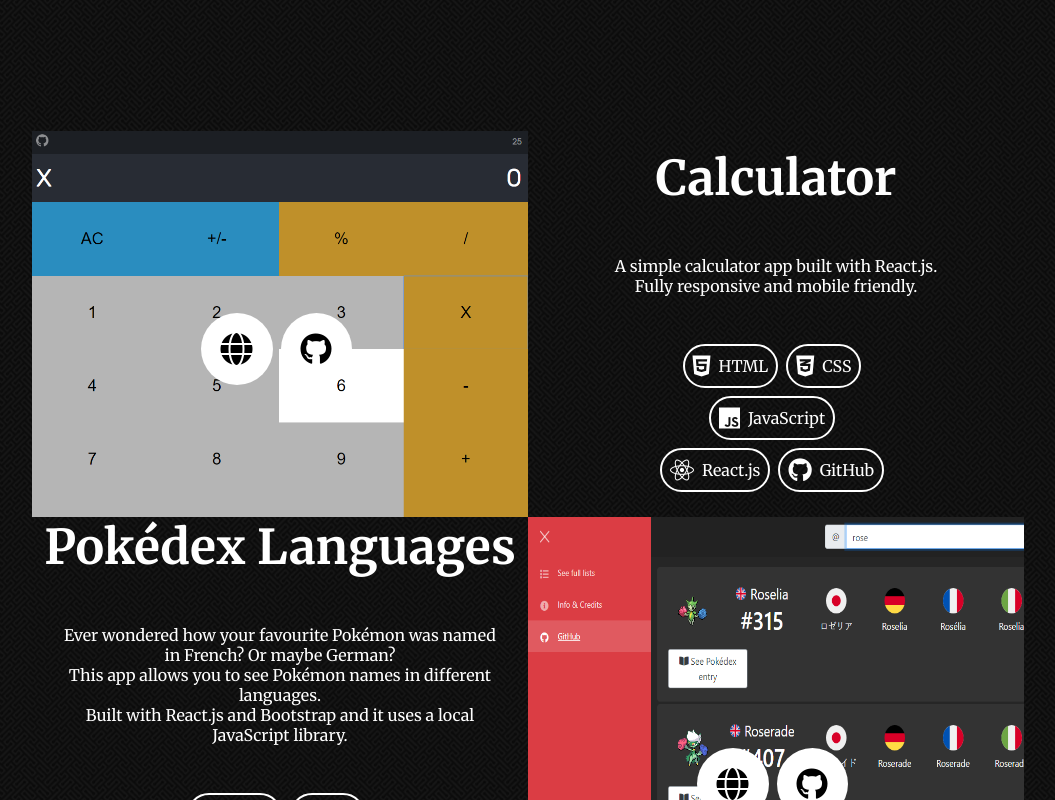
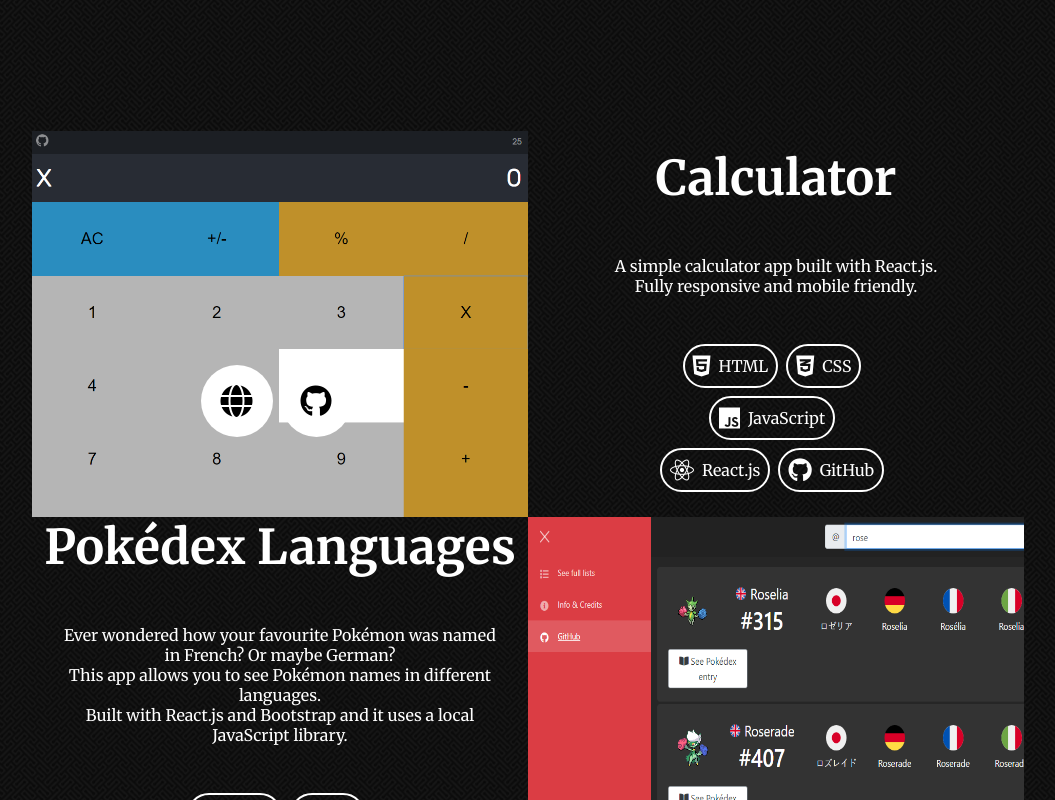
Before and after one commit to jakubmoryc/jakubmoryc.github.io, a React (Create React App) app: page / in a window 1280 px wide. Shown: the part 780-1580 px from the top of the page, without its empty margins (112-1167 px from the left). Built offline with nearby package versions, Linux system fonts and the light colour scheme.

Commit message:
changed project buttons layout

```diff
--- a/src/components/Contact/Contact.js
+++ b/src/components/Contact/Contact.js
@@ -7,19 +7,28 @@
             <p>...and lets work together.</p>
             <div className="contact-section-contacts">
                 <div className="contact-section-contact">
-                    <div className="contact-section-contact-icon">
+                    <div
+                        className="contact-section-contact-icon"
+                        onClick={(e) => {window.location.href = "mailto:mail@example.org"}}
+                    >
                         <i class="fas fa-envelope"></i>
                     </div>
                     - <a href="mailto:moryckuba@gmail.com">moryckuba@gmail.com</a>
                 </div>
                 <div className="contact-section-contact">
-                    <div className="contact-section-contact-icon">
+                    <div
+                        className="contact-section-contact-icon"
+                        onClick={(e) => {window.location.href = "tel:511-625-146"}}
+                    >
                         <i class="fas fa-phone"></i>
                     </div>
                     - <a href="tel:511-625-146">511 625 146</a>
                 </div>
                 <div className="contact-section-contact">
-                    <div className="contact-section-contact-icon">
+                    <div
+                        className="contact-section-contact-icon"
+                        onClick={(e) => {window.open("https://www.linkedin.com/in/jakub-moryc-9446b2198/", "_blank")}}
+                    >
                         <i class="fab fa-linkedin"></i>
                     </div>
                     - <a href="https://www.linkedin.com/in/jakub-moryc-9446b2198/" target="_blank" rel="noopener noreferrer">Jakub Moryc</a>
--- a/src/css/app.css
+++ b/src/css/app.css
@@ -148,14 +148,15 @@
         position: absolute;
         left: 0%;
         bottom: 0%;
-        padding-top: 10%;
         width: 100%;
         height: 100%;
         pointer-events: none;
         display: flex;
         flex-flow: row nowrap;
         justify-content: center;
-        align-items: center; }
+        align-items: center;
+        align-items: flex-end;
+        padding-bottom: 5rem; }
         .projects-section .project .project-img .project-img-buttons-wrapper .project-img-buttons {
           display: flex;
           flex-flow: row nowrap;
--- a/src/scss/projects/_projects.scss
+++ b/src/scss/projects/_projects.scss
@@ -44,14 +44,15 @@
                 left: 0%;
                 bottom: 0%;
 
-                padding-top: 10%;
-
                 width: 100%;
                 height: 100%;
 
                 pointer-events : none;
 
                 @include d-flex-row-center-center;
+                align-items: flex-end;
+
+                padding-bottom: 5rem;
 
                 .project-img-buttons {
                     @include d-flex-row-center-center;
```
Also changed, not shown: 1 other file (tests, documents, lock files or other folders).
